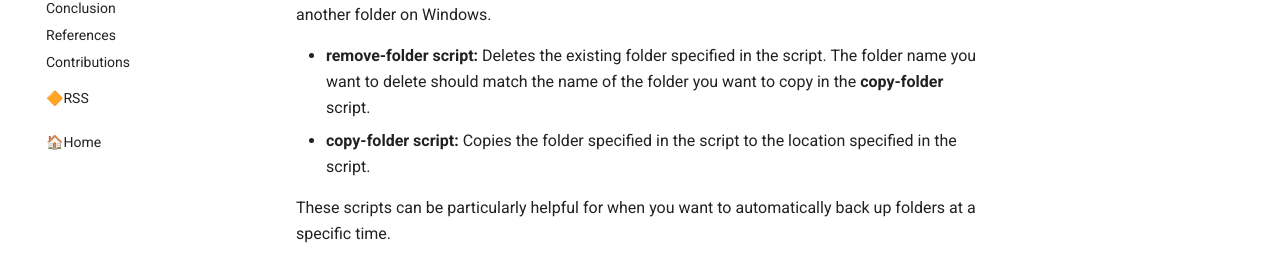
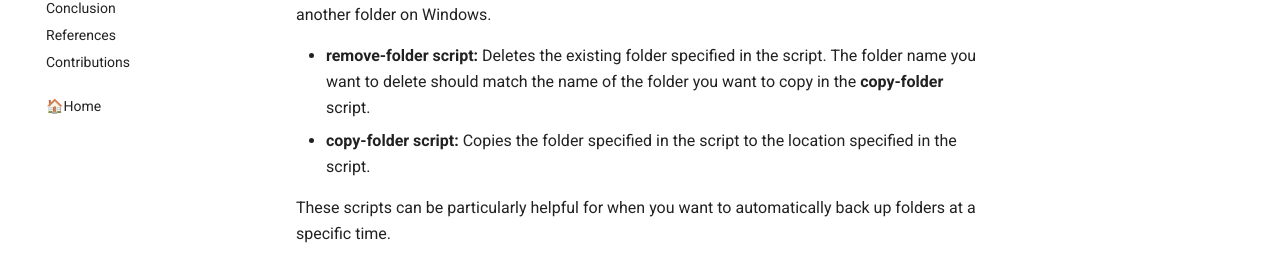
Before and after one commit to josh-wong/remove-copy-folder-scripts, an MkDocs documentation site: the page built from docs/index.md, in a window 1280 px wide. Shown: the part 229-494 px from the top of the page. Built offline with MkDocs 1.6.1 and Material for MkDocs 9.7.7, drawn with Linux system fonts in a browser that asks for light colours; comment, search, counter and statistics services are not loaded.

Commit message:
Remove RSS from `nav`

```diff
--- a/mkdocs.yml
+++ b/mkdocs.yml
@@ -177,7 +177,5 @@ nav:
   - References: '05_references.md'
   - Contributions: '06_contributions.md'
   - '': ''
-  - 🔶RSS: 'https://josh-wong.github.io/remove-copy-folder-scripts/feed_rss_updated.xml'
-  - '': ''
   - '': ''
   - 🏠Home: 'https://josh-wong.github.io'
```
